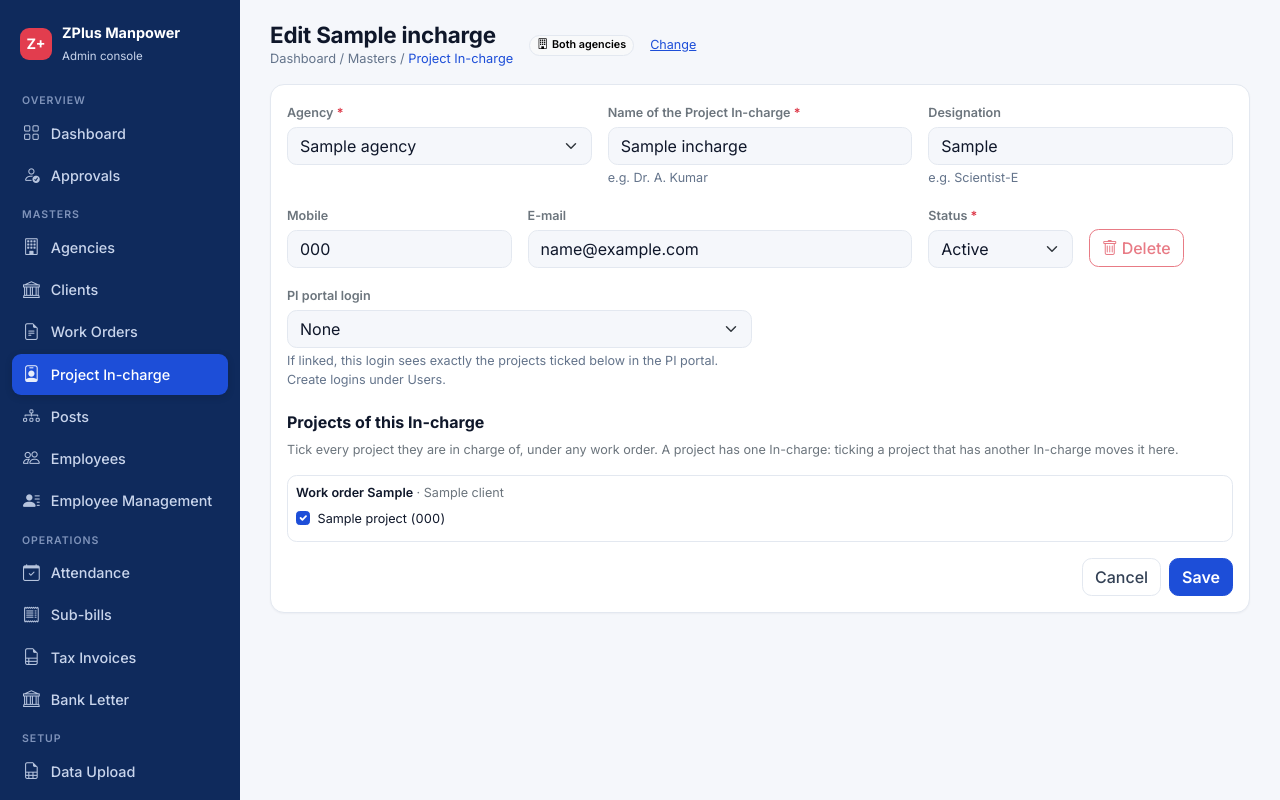
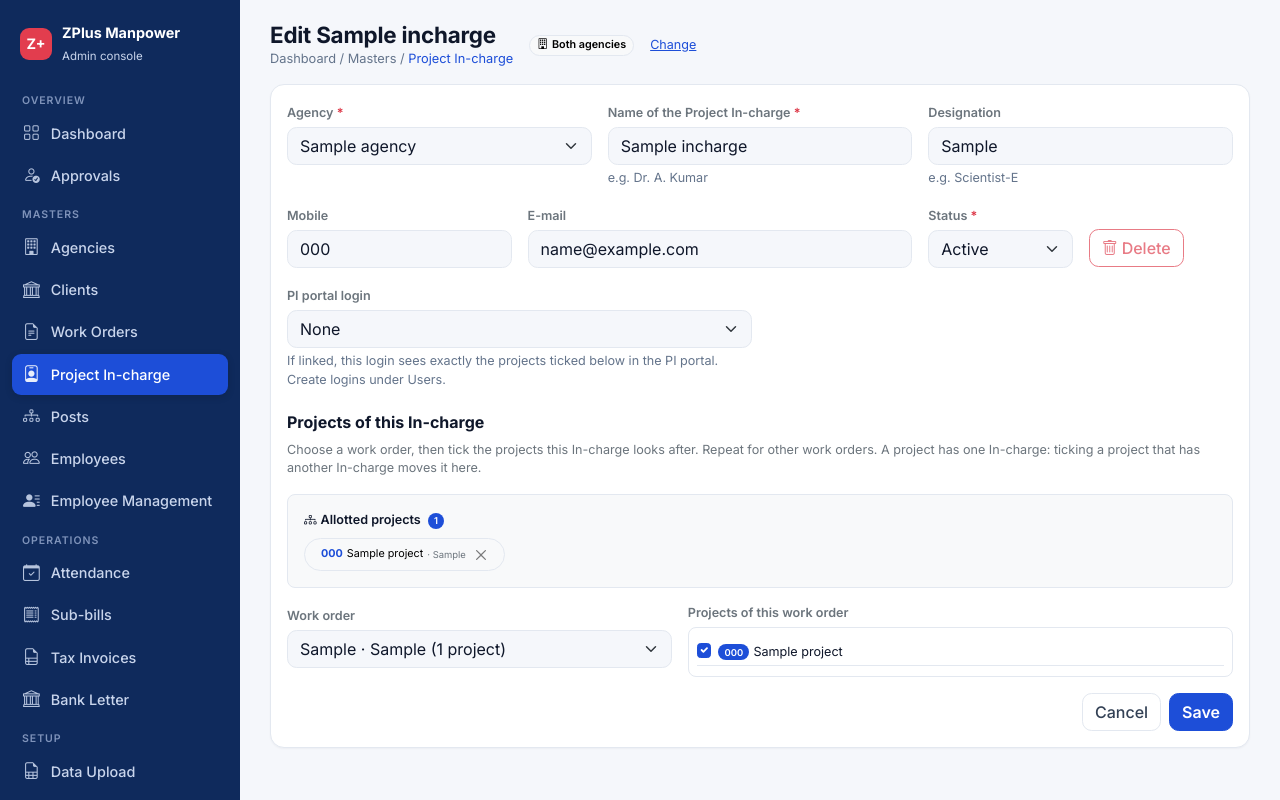
Before and after one commit to EPFRAGHU/zplus, a Laravel app: page /incharges/1/edit in a window 1280 px wide. Run offline with Laravel 12, Linux system fonts and the light colour scheme; a user stored in the database is signed in; data comes from the database, SQL or seed files in the repository; tables that the repository leaves empty hold one stand-in row (values such as "Sample post"); some libraries are stand-ins or nearby versions.

Commit message:
feat: allot projects to a Project In-charge by work order with chips

```diff
--- a/config/releases.php
+++ b/config/releases.php
@@ -12,6 +12,11 @@ return [
     'timezone' => 'Asia/Kolkata',      // release times are Indian Standard Time
 
     'releases' => [
+        ['version' => '2.32.0', 'date' => '2026-11-23 13:30', 'title' => 'Allot projects to a Project In-charge by work order', 'type' => 'feature', 'notes' => [
+            'Add / Edit Project In-charge: choose a work order from a dropdown, then tick its projects; repeat for other work orders',
+            'All allotted projects show as chips under "Allotted projects" (project code, name, work order), each with a remove button; projects already with another In-charge are marked',
+            'Saving works as before; no data changes',
+        ]],
         ['version' => '2.31.4', 'date' => '2026-11-23 12:30', 'title' => 'Delete button next to Status', 'type' => 'fix', 'notes' => [
             'Project In-charge edit page: the Delete button is now at the top, next to Status; pointing at it explains why it is greyed out when projects are still allotted',
             'Deleting removes only the Project In-charge card; projects are never deleted',
--- a/resources/views/incharges/form.blade.php
+++ b/resources/views/incharges/form.blade.php
@@ -24,25 +24,49 @@
       @endcan
     </div>
 
+    {{-- Mapping-style allotment (owner, 23 Nov 2026): choose a work order, tick its projects; every ticked project shows as a chip. --}}
     <h2 class="h6 fw-bold mt-4">Projects of this In-charge</h2>
-    <p class="small text-secondary">Tick every project they are in charge of, under any work order. A project has one In-charge: ticking a project that has another In-charge moves it here.</p>
+    <p class="small text-secondary">Choose a work order, then tick the projects this In-charge looks after. Repeat for other work orders. A project has one In-charge: ticking a project that has another In-charge moves it here.</p>
     @error('projects')<div class="alert alert-danger small">{{ $message }}</div>@enderror
     @php($ticked = collect(old('projects', $incharge->exists ? $incharge->projects()->pluck('id')->all() : []))->map(fn ($v) => (int) $v))
-    @forelse($projects as $contractId => $list)
-      @php($k = $list->first()->contract)
-      <div class="border rounded p-2 mb-2" data-agency="{{ $k->agency_id }}">
-        <div class="small fw-semibold mb-1">Work order <span class="mono">{{ $k->contract_no }}</span> <span class="text-secondary fw-normal">· {{ $k->client->name }}</span></div>
-        <div class="d-flex flex-wrap gap-3">
-          @foreach($list as $p)
-            <div class="form-check"><input class="form-check-input" type="checkbox" name="projects[]" value="{{ $p->id }}" id="p{{ $p->id }}" @checked($ticked->contains($p->id))>
-              <label class="form-check-label small" for="p{{ $p->id }}">{{ $p->name }} <span class="mono">({{ $p->code }})</span>
-                @if($p->incharge && $p->incharge->id !== $incharge->id)<span class="text-secondary">· now {{ $p->incharge->name }}</span>@endif</label></div>
+    @if($projects->isEmpty())
+      <div class="text-secondary small">No projects yet. Add work orders and projects first.</div>
+    @else
+      <div class="border rounded-3 p-3 mb-3 bg-body-tertiary">
+        <div class="small fw-semibold mb-2"><i class="bi bi-diagram-3 me-1"></i>Allotted projects <span class="badge text-bg-primary ms-1" id="pi-count">0</span></div>
+        <div class="d-flex flex-wrap gap-2" id="pi-chips"></div>
+        <div class="small text-secondary" id="pi-none">None yet. Choose a work order below and tick its projects.</div>
+      </div>
+      <div class="row g-3 align-items-start">
+        <div class="col-md-5">
+          <label class="form-label small fw-semibold text-secondary mb-1" for="pi-wo">Work order</label>
+          <select class="form-select" id="pi-wo"><option value="">Choose work order</option>
+            @foreach($projects as $contractId => $list)
+              @php($k = $list->first()->contract)
+              @php($mine = $list->filter(fn ($p) => $ticked->contains($p->id))->count())
+              <option value="{{ $contractId }}" data-agency="{{ $k->agency_id }}">{{ $k->contract_no }}{{ $k->bid_no ? ' · '.$k->bid_no : '' }} ({{ $list->count() }} {{ \Illuminate\Support\Str::plural('project', $list->count()) }})</option>
+            @endforeach
+          </select>
+        </div>
+        <div class="col-md-7">
+          <div class="form-label small fw-semibold text-secondary mb-1">Projects of this work order</div>
+          <div class="small text-secondary" id="pi-pick-hint">Choose a work order to see its projects.</div>
+          @foreach($projects as $contractId => $list)
+            @php($k = $list->first()->contract)
+            <div class="pi-block border rounded-3 p-2" data-contract="{{ $contractId }}" data-agency="{{ $k->agency_id }}" hidden>
+              @foreach($list as $p)
+                <div class="form-check py-1 border-bottom">
+                  <input class="form-check-input" type="checkbox" name="projects[]" value="{{ $p->id }}" id="p{{ $p->id }}" @checked($ticked->contains($p->id))
+                    data-code="{{ $p->code }}" data-name="{{ $p->name }}" data-wo="{{ $k->contract_no }}">
+                  <label class="form-check-label small" for="p{{ $p->id }}"><span class="badge text-bg-primary me-1">{{ $p->code }}</span>{{ $p->name }}
+                    @if($p->incharge && $p->incharge->id !== $incharge->id)<span class="text-warning-emphasis">· now with {{ $p->incharge->name }}</span>@endif</label>
+                </div>
+              @endforeach
+            </div>
           @endforeach
         </div>
       </div>
-    @empty
-      <div class="text-secondary small">No projects yet. Add work orders and projects first.</div>
-    @endforelse
+    @endif
     <div class="d-flex gap-2 justify-content-end mt-3"><a class="btn btn-outline-secondary" href="{{ route('incharges.index') }}">Cancel</a><button class="btn btn-primary">Save</button></div>
   </form>
   @if($incharge->exists)
@@ -53,13 +77,36 @@
     @endcan
   @endif
   <script>
-    (() => {   // show only the chosen agency's work orders
-      const agency = document.getElementById('f-agency_id');
-      const update = () => document.querySelectorAll('[data-agency]').forEach(b => {
-        const hide = !!agency.value && b.dataset.agency !== agency.value;
-        b.hidden = hide; if (hide) b.querySelectorAll('input').forEach(i => { i.checked = false; });
-      });
-      agency.addEventListener('change', update); update();
+    (() => {
+      const agency = document.getElementById('f-agency_id'), wo = document.getElementById('pi-wo');
+      if (!wo) return;
+      const chips = document.getElementById('pi-chips'), boxes = [...document.querySelectorAll('input[name="projects[]"]')];
+      const esc = t => t.replace(/[&<>"]/g, c => ({'&': '&amp;', '<': '&lt;', '>': '&gt;', '"': '&quot;'}[c]));
+      function drawChips() {
+        const on = boxes.filter(b => b.checked);
+        chips.innerHTML = on.map(b => '<span class="badge rounded-pill text-bg-light border d-inline-flex align-items-center gap-1 py-2 px-3 fw-normal">'
+          + '<b class="text-primary">' + esc(b.dataset.code) + '</b> ' + esc(b.dataset.name) + ' <span class="text-secondary small">· ' + esc(b.dataset.wo) + '</span>'
+          + '<button type="button" class="btn-close btn-close-sm ms-1" style="font-size:.6rem" aria-label="Remove ' + esc(b.dataset.code) + '" data-off="' + b.value + '"></button></span>').join('');
+        document.getElementById('pi-count').textContent = on.length;
+        document.getElementById('pi-none').hidden = on.length > 0;
+      }
+      function showBlock() {
+        document.querySelectorAll('.pi-block').forEach(b => { b.hidden = b.dataset.contract !== wo.value; });
+        document.getElementById('pi-pick-hint').hidden = !!wo.value;
+      }
+      function byAgency() {   // only the chosen agency's work orders; projects of the other agency are unticked
+        [...wo.options].forEach(o => { if (o.value) { o.hidden = o.disabled = !!agency.value && o.dataset.agency !== agency.value; } });
+        if (wo.selectedOptions[0] && wo.selectedOptions[0].disabled) wo.value = '';
+        document.querySelectorAll('.pi-block').forEach(b => { if (agency.value && b.dataset.agency !== agency.value) b.querySelectorAll('input').forEach(i => { i.checked = false; }); });
+        showBlock(); drawChips();
+      }
+      chips.addEventListener('click', e => { const id = e.target.dataset.off; if (id) { boxes.find(b => b.value === id).checked = false; drawChips(); } });
+      boxes.forEach(b => b.addEventListener('change', drawChips));
+      wo.addEventListener('change', showBlock);
+      agency.addEventListener('change', byAgency);
+      const first = boxes.find(b => b.checked);   // open the work order of the first allotted project
+      if (first) wo.value = first.closest('.pi-block').dataset.contract;
+      byAgency();
     })();
   </script>
 </x-layouts.app>
```
Also changed, not shown: CHANGELOG.md.
